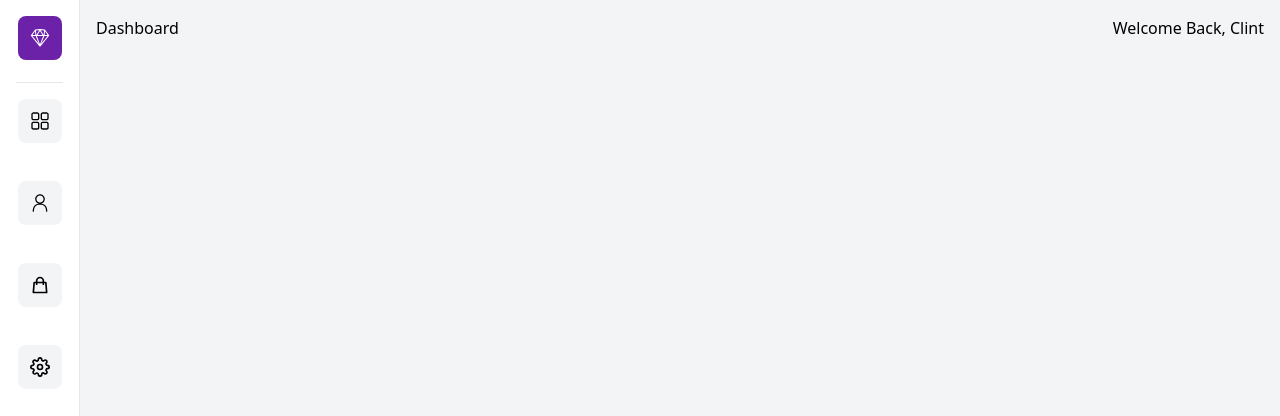
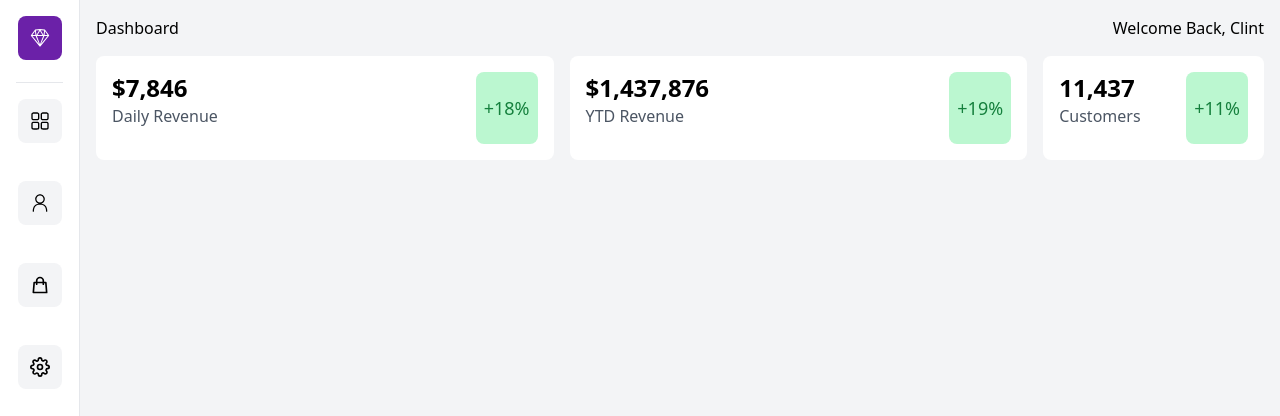
Before and after one commit to marcinnnnb/user-dashboard, a Next.js app: page / in a window 1280 px wide. Shown: the top 416 px of the page. Built offline with nearby package versions, Linux system fonts and the light colour scheme.

Commit message:
feature: top cards

```diff
--- /dev/null
+++ b/components/TopCards.jsx
@@ -0,0 +1,37 @@
+import React from 'react';
+
+const TopCards = () => {
+  return (
+    <div className="grid lg:grid-cols-5 gap-4 p-4">
+      <div className="lg:col-span-2 col-span-1 bg-white flex justify-between w-full p-4 rounded-lg">
+        <div className="flex flex-col w-full pb-4">
+          <p className="text-2xl font-bold">$7,846</p>
+          <p className="text-gray-600">Daily Revenue</p>
+        </div>
+        <p className="bg-green-200 flex justify-center items-center p-2 rounded-lg">
+          <span className="text-green-700 text-lg">+18%</span>
+        </p>
+      </div>
+      <div className="lg:col-span-2 col-span-1 bg-white flex justify-between w-full p-4 rounded-lg">
+        <div className="flex flex-col w-full pb-4">
+          <p className="text-2xl font-bold">$1,437,876</p>
+          <p className="text-gray-600">YTD Revenue</p>
+        </div>
+        <p className="bg-green-200 flex justify-center items-center p-2 rounded-lg">
+          <span className="text-green-700 text-lg">+19%</span>
+        </p>
+      </div>
+      <div className="bg-white flex justify-between w-full p-4 rounded-lg">
+        <div className="flex flex-col w-full pb-4">
+          <p className="text-2xl font-bold">11,437</p>
+          <p className="text-gray-600">Customers</p>
+        </div>
+        <p className="bg-green-200 flex justify-center items-center p-2 rounded-lg">
+          <span className="text-green-700 text-lg">+11%</span>
+        </p>
+      </div>
+    </div>
+  );
+};
+
+export default TopCards;
--- a/pages/index.js
+++ b/pages/index.js
@@ -1,5 +1,6 @@
 import Head from 'next/head';
 import Header from '@/components/Header';
+import TopCards from '@/components/TopCards';
 
 export default function Home() {
   return (
@@ -12,6 +13,7 @@
       </Head>
       <main className="bg-gray-100 min-h-screen">
         <Header />
+        <TopCards />
       </main>
     </>
   );
```
